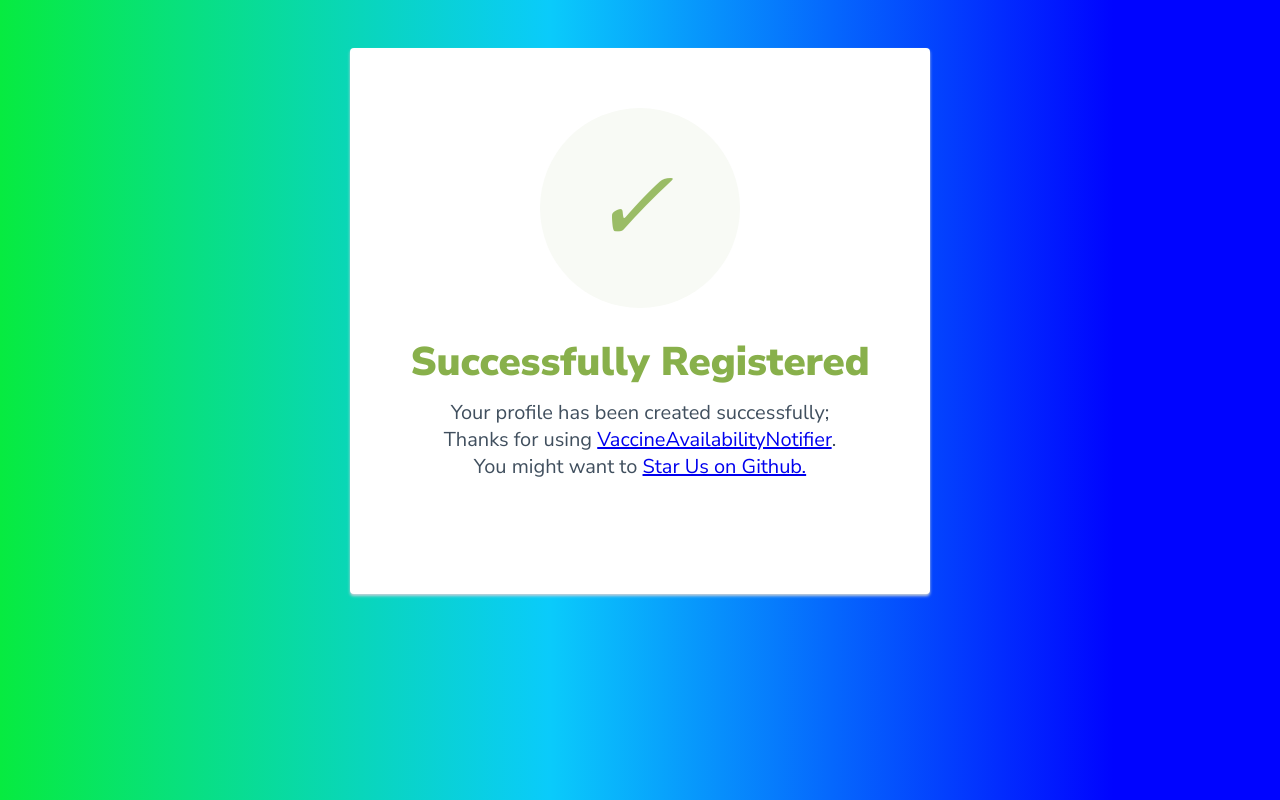
After one commit to khanfarhan10/VaccineAvailabilityNotifier, a Flask app: template templates/register.html in a window 1280 px wide. The commit adds this page. Run offline with Flask 2, Linux system fonts and the light colour scheme; the template is opened without the code that fills it, so the values that code supplies are empty; parts of the project's set-up code (start-up, migrations or seed data) failed here and were passed over.

Commit message:
updated webpage

```diff
--- a/app.py
+++ b/app.py
@@ -22,6 +22,19 @@ def home():
     return render_template('index.html')
 
 
+@app.route('/register', METHODS=["GET", "POST"])
+def register():
+    try:
+        form_title = request.form["title"]
+        form_year = request.form["year"]
+        movie = Movie(form_title, year=int(form_year) if form_year else None)
+        db = current_app.config["db"]
+        movie_key = db.add_movie(movie)
+        return redirect(url_for("movie_page", movie_key=movie_key))
+    except:
+        return "Incorrect Data Entered."
+
+
 if __name__ == "__main__":
     app.run()
 """
--- /dev/null
+++ b/templates/register.html
@@ -0,0 +1,81 @@
+<html>
+
+<head>
+    <link href="https://fonts.googleapis.com/css?family=Nunito+Sans:400,400i,700,900&display=swap" rel="stylesheet">
+</head>
+<style>
+    body {
+        text-align: center;
+        padding: 40px 0;
+        background: linear-gradient(90deg, rgb(51, 255, 10) 0%, rgb(7, 235, 64) 0%, rgb(10, 203, 251) 43%, rgb(0, 4, 255) 87%);
+    }
+
+    h1 {
+        color: #88B04B;
+        font-family: "Nunito Sans", "Helvetica Neue", sans-serif;
+        font-weight: 900;
+        font-size: 40px;
+        margin-bottom: 10px;
+    }
+
+    p {
+        color: #404F5E;
+        font-family: "Nunito Sans", "Helvetica Neue", sans-serif;
+        font-size: 20px;
+        margin: 0;
+    }
+
+    i {
+        color: #9ABC66;
+        font-size: 100px;
+        line-height: 200px;
+        margin-left: -15px;
+    }
+
+    .card {
+        background: white;
+        padding: 60px;
+        border-radius: 4px;
+        box-shadow: 0 2px 3px #C8D0D8;
+        display: inline-block;
+        margin: 0 auto;
+    }
+
+    .btn-block {
+        margin-top: 10px;
+        text-align: center;
+    }
+
+    button {
+        width: 150px;
+        padding: 10px;
+        border: none;
+        border-radius: 5px;
+        background: #aa1409;
+        font-size: 16px;
+        color: #fff;
+        cursor: pointer;
+    }
+
+    button:hover {
+        background: #790e06;
+    }
+</style>
+
+<body>
+
+
+    <div class="card">
+        <div style="border-radius:200px; height:200px; width:200px; background: #F8FAF5; margin:0 auto;">
+            <i class="checkmark">✓</i>
+        </div>
+        <h1>Successfully Registered</h1>
+        <p>Your profile has been created successfully;<br />
+            Thanks for using <a href="/">VaccineAvailabilityNotifier</a>.<br>
+            You might want to <a href="https://github.com/khanfarhan10/VaccineAvailabilityNotifier">Star Us on Github.</a>
+        </p>
+        <br><br><br>
+    </div>
+</body>
+
+</html>
```
Also changed, not shown: Installing.md (+5 -0 lines), templates/index.html (+9 -4 lines).
